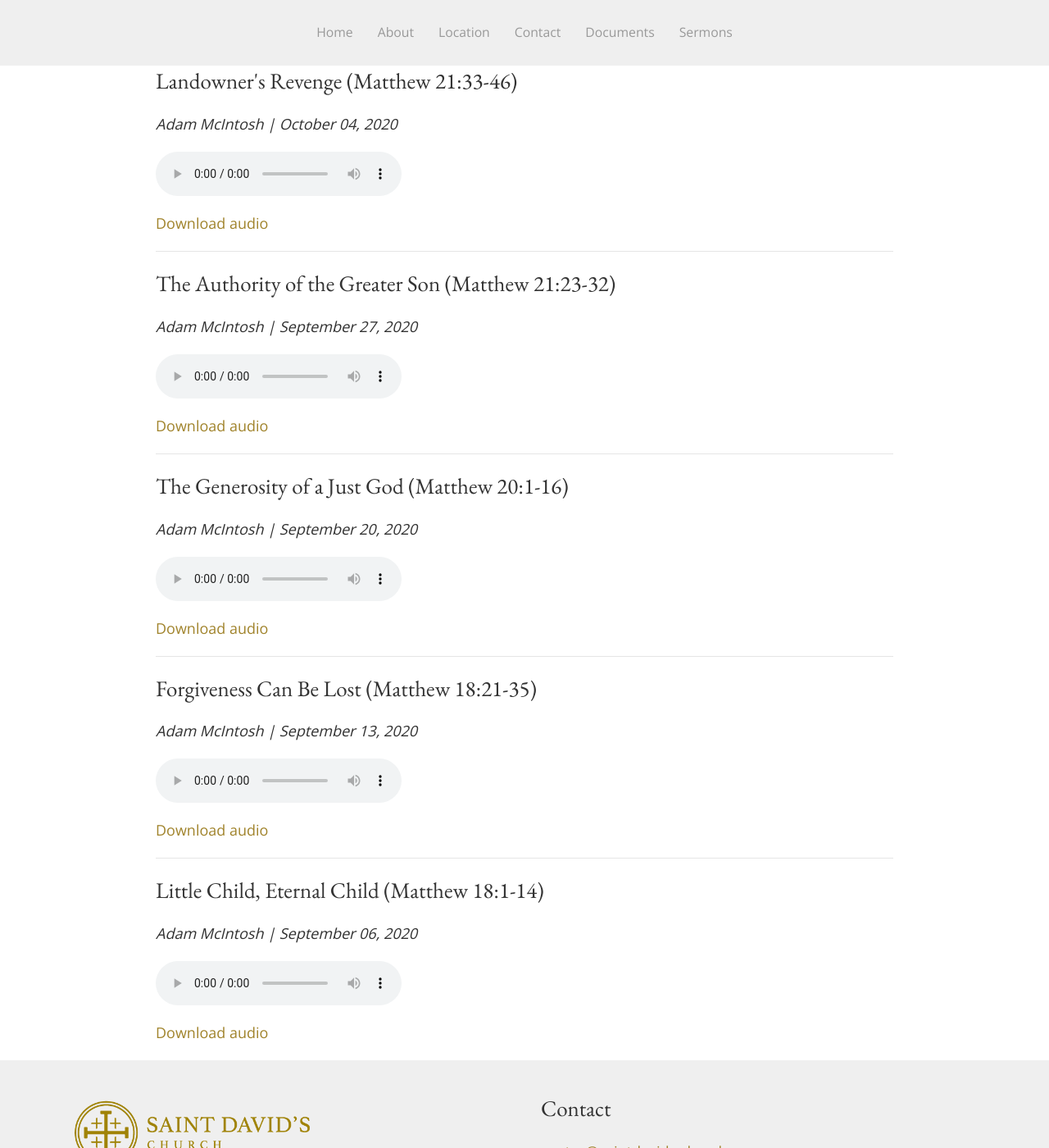
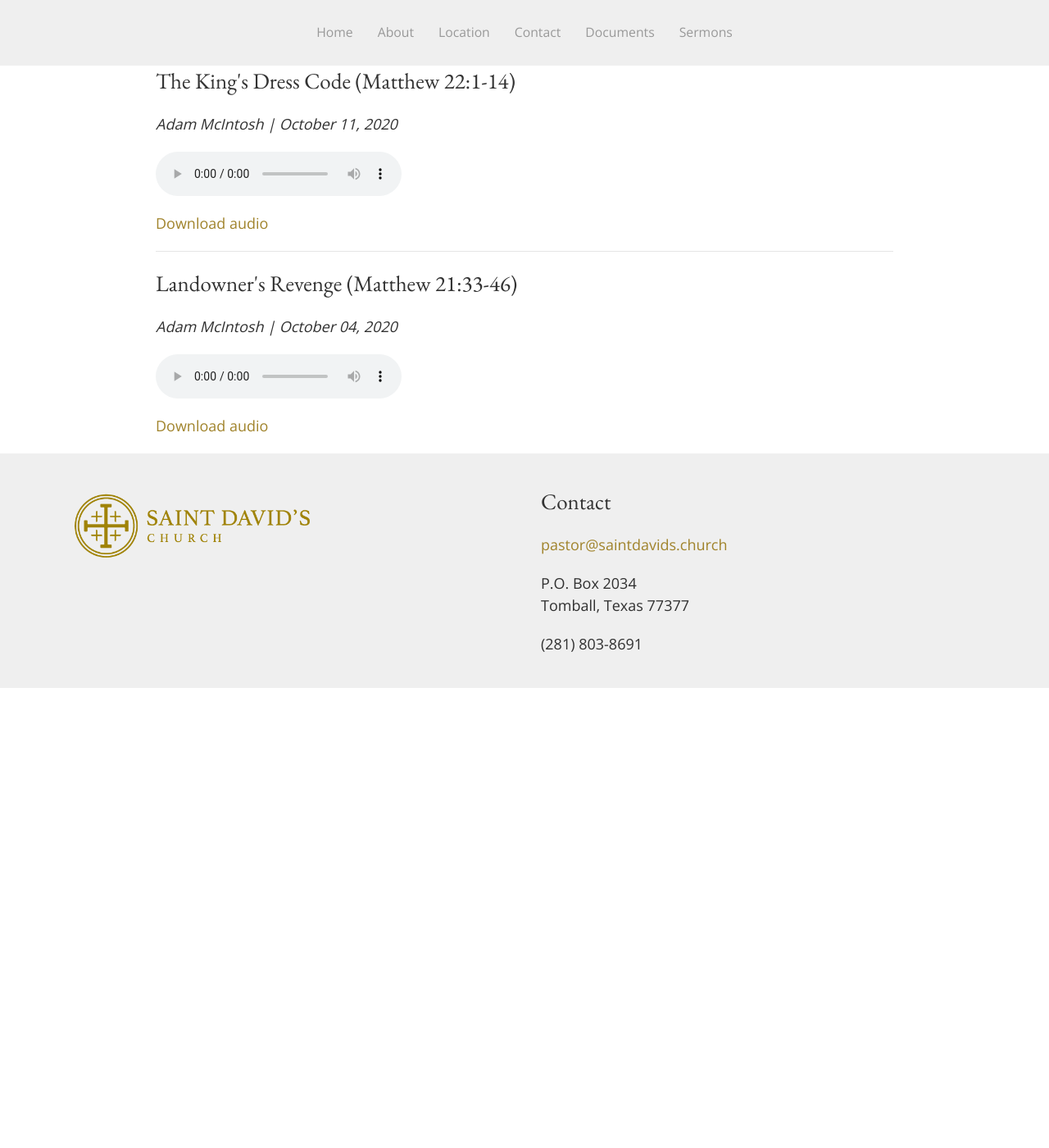
Before and after one commit to SaintDavidsChurch/website, a Jekyll site: the page built from sermons.html, in a window 1280 px wide and 1400 px high, scrolled down 9299 px. Shown: the whole window at 82% size. Built offline with Jekyll 4.4.1, drawn with Linux system fonts in a browser that asks for light colours; after the commit the page ends 10138 px from its top, so only the background shows below that; some of the changed text lies outside the part shown.

Commit message:
Updated by InferCMS

```diff
--- a/_data/sermons.yml
+++ b/_data/sermons.yml
@@ -1,19 +1,3 @@
-- title: Little Child, Eternal Child (Matthew 18:1-14)
-  date: '2020-09-06'
-  preacher: Adam McIntosh
-  audio_file: https://saintdavids.church/assets/sermons/2020/September/Adam-McIntosh_September6-2020_Matt18.1-14.mp3
-- title: Forgiveness Can Be Lost (Matthew 18:21-35)
-  date: '2020-09-13'
-  preacher: Adam McIntosh
-  audio_file: https://saintdavids.church/assets/sermons/2020/September/Adam-McIntosh_September13-2020_Matt18.21-35.mp3
-- title: The Generosity of a Just God (Matthew 20:1-16)
-  date: '2020-09-20'
-  preacher: Adam McIntosh
-  audio_file: https://saintdavids.church/assets/sermons/2020/September/Adam-McIntosh_September20-2020_Matt20.1-16.mp3
-- title: The Authority of the Greater Son (Matthew 21:23-32)
-  date: '2020-09-27'
-  preacher: Adam McIntosh
-  audio_file: https://saintdavids.church/assets/sermons/2020/September/Adam-McIntosh_September27-2020_Matt21.23-32.mp3
 - title: Landowner's Revenge (Matthew 21:33-46)
   date: '2020-10-04'
   preacher: Adam McIntosh
@@ -166,3 +150,7 @@
   date: '2021-08-29'
   preacher: Peter Leithart
   audio_file: https://saintdavids.church/assets/sermons/2021/August/Peter-Leithart_Aug29-2021_Acts3.1-4.4.mp3
+- title: No Partiality in Jesus's House (Mark 7, James 2)
+  date: '2021-09-05'
+  preacher: Adam McIntosh
+  audio_file: https://saintdavids.church/assets/sermons/2021/September/Adam-McIntosh_Sept5-2021_Mark7-James2.mp3
```
